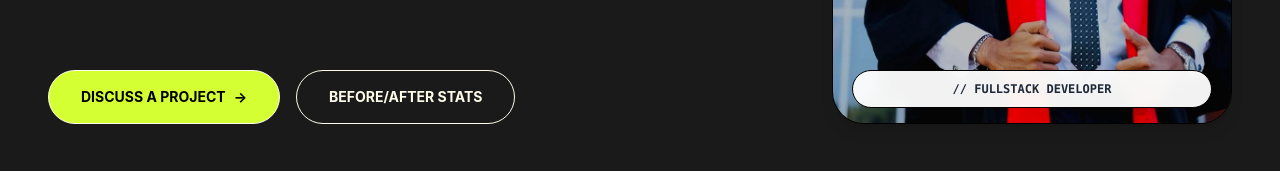
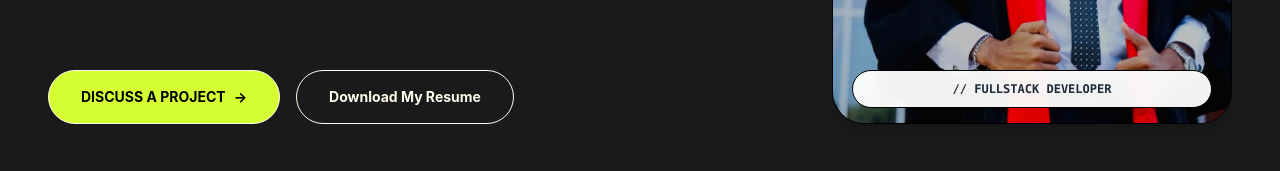
Before and after one commit to sashikmindaka1/profectional_portfolio1, a React (Vite) app in the folder my_profectional_portfolio/: page / in a window 1280 px wide. Shown: the part 629-800 px from the top of the page. Built offline with nearby package versions, Linux system fonts and the light colour scheme.

Commit message:
fixing bugs and cv download part

```diff
--- a/my_profectional_portfolio/src/components/AboutLanguages.jsx
+++ b/my_profectional_portfolio/src/components/AboutLanguages.jsx
@@ -40,7 +40,7 @@ export default function AboutLanguages() {
           Restructured using proper flex-col on mobile and flex-row on large screens.
           Added padding (p-6 lg:p-10) for better hover area.
         */}
-        <div className='group bg-[#1A1A1A] hover:bg-[#d4ff33] active:bg-[#d4ff33] flex flex-col lg:flex-row justify-between items-start lg:items-center transition-all duration-300 ease-in-out hover:scale-[1.01] hover:shadow-2xl cursor-pointer p-6 lg:p-10 border-b-2 border-dashed border-amber-50'>
+        <div className='group bg-[#1A1A1A] hover:bg-[#86efac] active:bg-[#86efac]  flex flex-col lg:flex-row justify-between items-start lg:items-center transition-all duration-300 ease-in-out hover:scale-[1.01] hover:shadow-2xl cursor-pointer p-6 lg:p-10 border-b-2 border-dashed border-amber-50'>
 
           {/* Left Side: Number, Title, and Description */}
           <div className='w-full lg:w-2/3'>
@@ -66,7 +66,7 @@ export default function AboutLanguages() {
         </div>
 
         {/* --- BACKEND SECTION --- */}
-        <div className='group bg-[#1A1A1A] hover:bg-[#d4ff33] active:bg-[#d4ff33] flex flex-col lg:flex-row justify-between items-start lg:items-center transition-all duration-300 ease-in-out hover:scale-[1.01] hover:shadow-2xl cursor-pointer p-6 lg:p-10 border-b-2 border-dashed border-amber-50'>
+        <div className='group bg-[#1A1A1A] hover:bg-[#86efac] active:bg-[#86efac]  flex flex-col lg:flex-row justify-between items-start lg:items-center transition-all duration-300 ease-in-out hover:scale-[1.01] hover:shadow-2xl cursor-pointer p-6 lg:p-10 border-b-2 border-dashed border-amber-50'>
           <div className='w-full lg:w-2/3'>
             <div className='flex items-baseline gap-4'>
               <span className='font-sans font-black tracking-tighter text-3xl md:text-5xl text-gray-400 group-hover:text-black transition-colors duration-300'>02</span>
@@ -87,7 +87,7 @@ export default function AboutLanguages() {
         </div>
 
         {/* --- DATABASE SECTION --- */}
-        <div className='group bg-[#1A1A1A] hover:bg-[#d4ff33] active:bg-[#d4ff33] flex flex-col lg:flex-row justify-between items-start lg:items-center transition-all duration-300 ease-in-out hover:scale-[1.01] hover:shadow-2xl cursor-pointer p-6 lg:p-10 border-b-2 border-dashed border-amber-50'>
+        <div className='group bg-[#1A1A1A] hover:bg-[#86efac] active:bg-[#86efac]  flex flex-col lg:flex-row justify-between items-start lg:items-center transition-all duration-300 ease-in-out hover:scale-[1.01] hover:shadow-2xl cursor-pointer p-6 lg:p-10 border-b-2 border-dashed border-amber-50'>
           <div className='w-full lg:w-2/3'>
             <div className='flex items-baseline gap-4'>
               <span className='font-sans font-black tracking-tighter text-3xl md:text-5xl text-gray-400 group-hover:text-black transition-colors duration-300'>03</span>
@@ -108,7 +108,7 @@ export default function AboutLanguages() {
         </div>
 
         {/* --- TESTING SECTION --- */}
-        <div className='group bg-[#1A1A1A] hover:bg-[#d4ff33] active:bg-[#d4ff33] flex flex-col lg:flex-row justify-between items-start lg:items-center transition-all duration-300 ease-in-out hover:scale-[1.01] hover:shadow-2xl cursor-pointer p-6 lg:p-10 border-b-2 border-dashed border-amber-50'>
+        <div className='group bg-[#1A1A1A] hover:bg-[#86efac] active:bg-[#86efac]  flex flex-col lg:flex-row justify-between items-start lg:items-center transition-all duration-300 ease-in-out hover:scale-[1.01] hover:shadow-2xl cursor-pointer p-6 lg:p-10 border-b-2 border-dashed border-amber-50'>
           <div className='w-full lg:w-2/3'>
             <div className='flex items-baseline gap-4'>
               <span className='font-sans font-black tracking-tighter text-3xl md:text-5xl text-gray-400 group-hover:text-black transition-colors duration-300'>04</span>
--- a/my_profectional_portfolio/src/components/Hero.jsx
+++ b/my_profectional_portfolio/src/components/Hero.jsx
@@ -3,9 +3,6 @@ import myimg1 from '../assests/myimg21.jpg';
 
 export default function HeroSection() {
   return (
-
-
-
 
     /*
       Main wrapper for the Hero Section.
@@ -57,13 +54,13 @@ export default function HeroSection() {
 
         {/* Action Buttons Section */}
         <div className="flex flex-col sm:flex-row gap-4 mb-4 lg:mb-0 w-full lg:w-auto">
-          <a href = "Project">
+          <a href = "projects#projects">
           <button className="bg-[#d4ff33] text-black border border-amber-50 rounded-full px-6 py-3 lg:px-8 lg:py-4 font-bold text-sm hover:scale-105 transition-transform duration-300 flex items-center justify-center gap-2">
             DISCUSS A PROJECT <span>&rarr;</span>
           </button>
           </a>
-          <button className="bg-transparent text-amber-50 border border-amber-50 rounded-full px-6 py-3 lg:px-8 lg:py-4 font-bold text-sm hover:bg-black hover:text-white transition-colors duration-300">
-            BEFORE/AFTER STATS
+          <button className="bg-transparent text-amber-50 border border-amber-50 rounded-full px-6 py-3 lg:px-8 lg:py-4 font-bold text-sm hover:bg-white hover:text-black hover:border-black transition-colors duration-300">
+            Download My Resume
           </button>
         </div>
 
```
